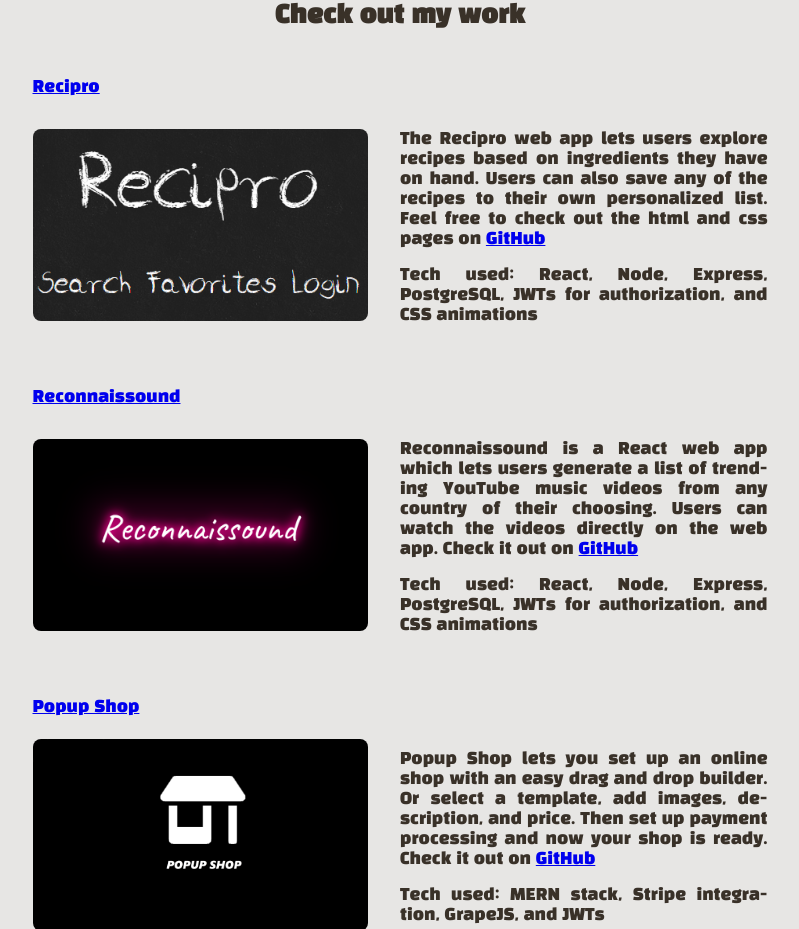
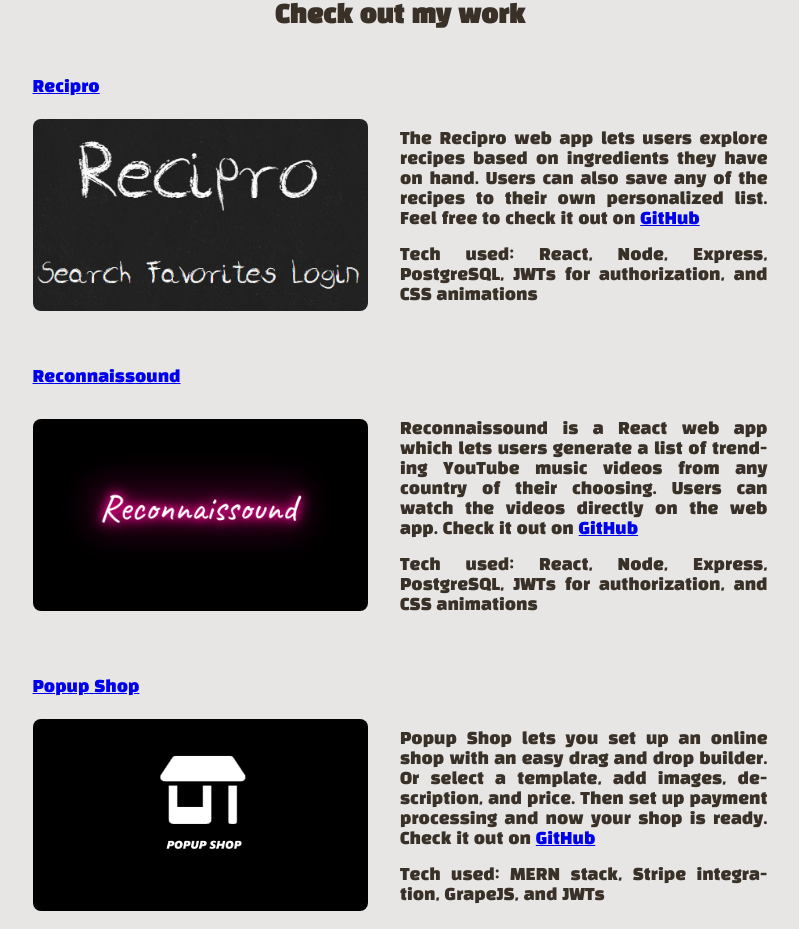
Before and after one commit to KyleEriss/my-react-portfolio, a React (Create React App) app: page / in a window 1280 px wide. Shown: the part 977-1906 px from the top of the page, without its empty margins (240-1039 px from the left). Built offline with nearby package versions, Linux system fonts and the light colour scheme.

Commit message:
Update Portfolio.js

```diff
--- a/src/components/Portfolio/Portfolio.js
+++ b/src/components/Portfolio/Portfolio.js
@@ -32,7 +32,7 @@
                                     <div className='portfolioText'>
                                         <p>
                                             The Recipro web app lets users explore recipes based on ingredients they have on hand. Users can also
-                                            save any of the recipes to their own personalized list. Feel free to check out the html and css pages
+                                            save any of the recipes to their own personalized list. Feel free to check it out
                                             on <a href='https://github.com/KyleEriss/recipro-client' target='_blank'>GitHub</a>
                                         </p>
                                         <p>Tech used: React, Node, Express, PostgreSQL, JWTs for authorization, and CSS animations</p>
```
